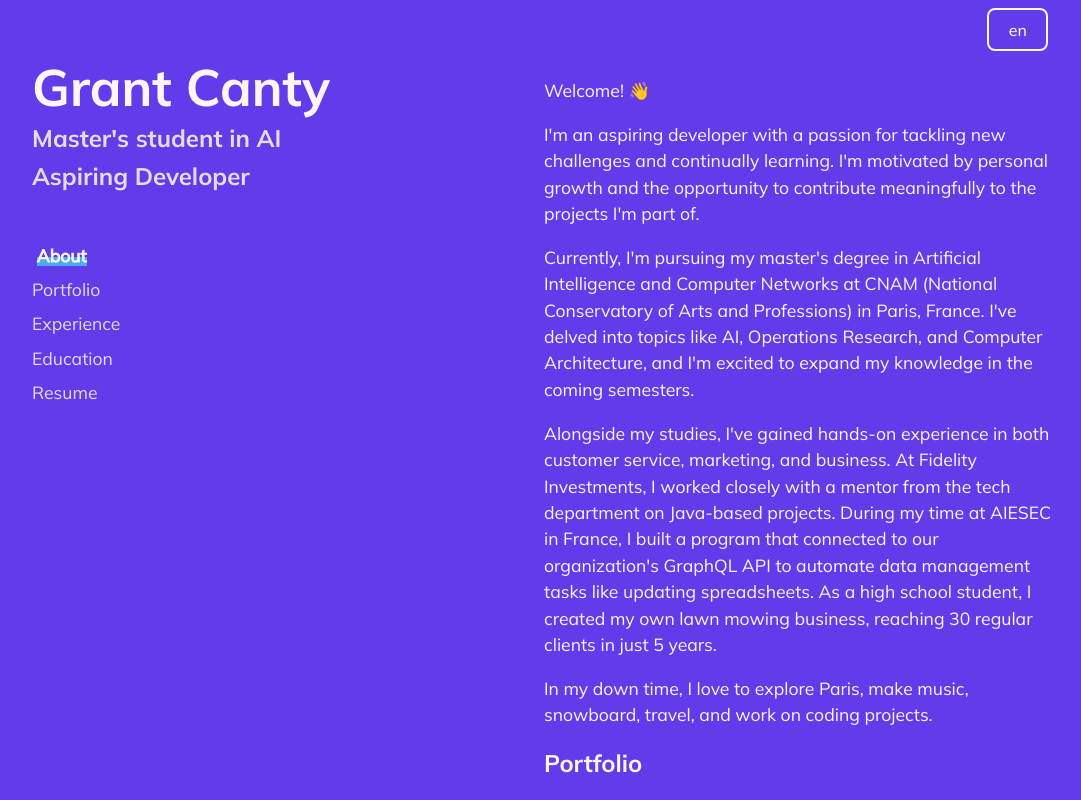
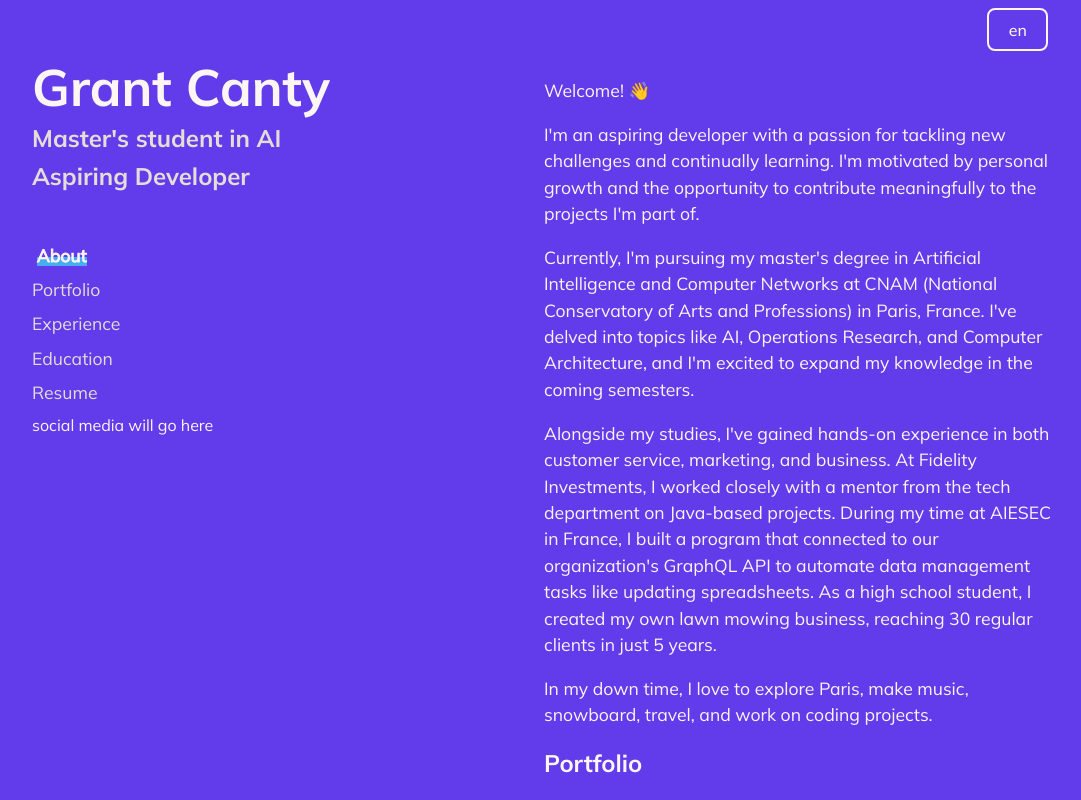
Before and after one commit to GrantCanty/portfolio, a React (Vite) app: page / in a window 1280 px wide. Shown: the whole page, without its empty margins (96-1177 px from the left). Built offline with nearby package versions, Linux system fonts and the light colour scheme.

Commit message:
testing if email is configured

```diff
--- a/src/pages/home.tsx
+++ b/src/pages/home.tsx
@@ -76,6 +76,7 @@ const Home: React.FC = (): ReactElement => {
                                 <div>
                                     <Me lang={lang} />
                                     <Navigation lang={lang} activeStates={activeStates}/>
+                                    <div>social media will go here</div>
                                 </div>
                             </header>
                             <main className="card-right" ref={rightRef}>
```
